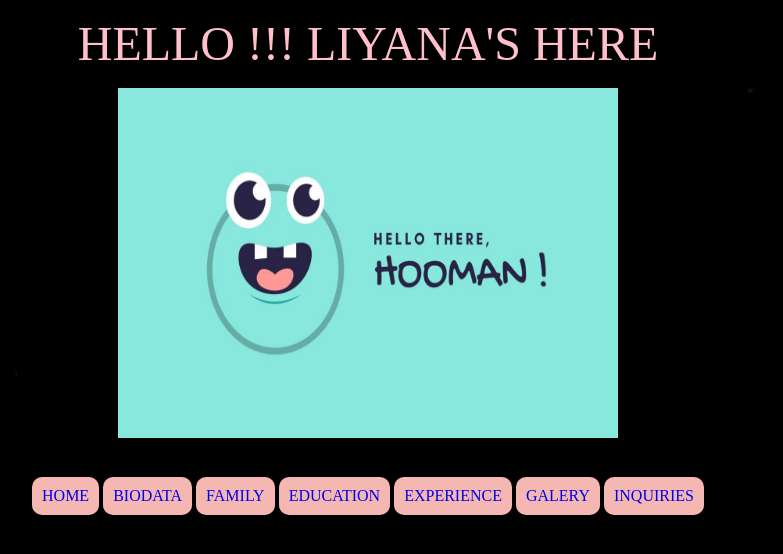
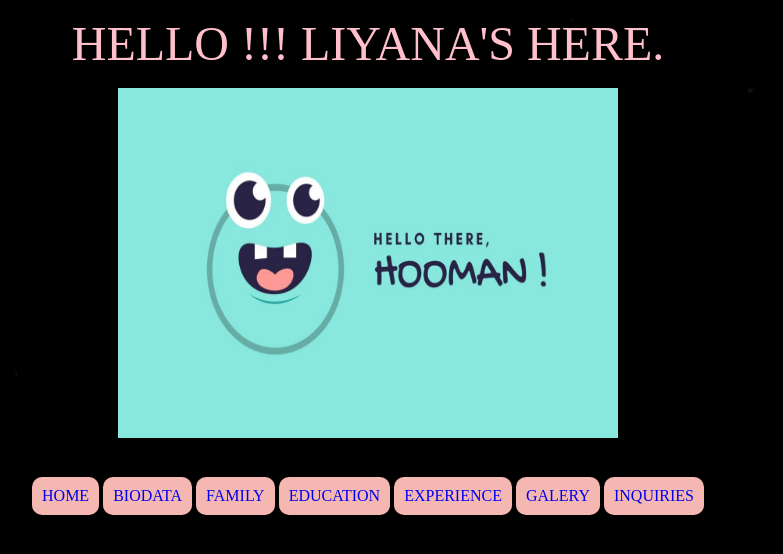
Before and after one commit to liyanakamaruddin/individual-assessment, a plain HTML site: page index.html in a window 1280 px wide. Shown: the whole page, without its empty margins (272-1055 px from the left). Drawn offline with Linux system fonts and the light colour scheme.

Commit message:
Update index.html

```diff
--- a/index.html
+++ b/index.html
@@ -7,7 +7,7 @@
 
 <body background= "lk/black.jpg" width= "100%" height= "100%"/>
 
-<p align="center"><font face = "paper flowers" size = "70"><font color = pink>HELLO !!! LIYANA'S HERE</font></font></p>
+<p align="center"><font face = "sketch zone" size = "70"><font color = pink>HELLO !!! LIYANA'S HERE.</font></font></p>
 
  <p align="center">
     <img src = "lk/1.jpg" width = "500" height = "350" alt = "about" border = "1"/>
```
